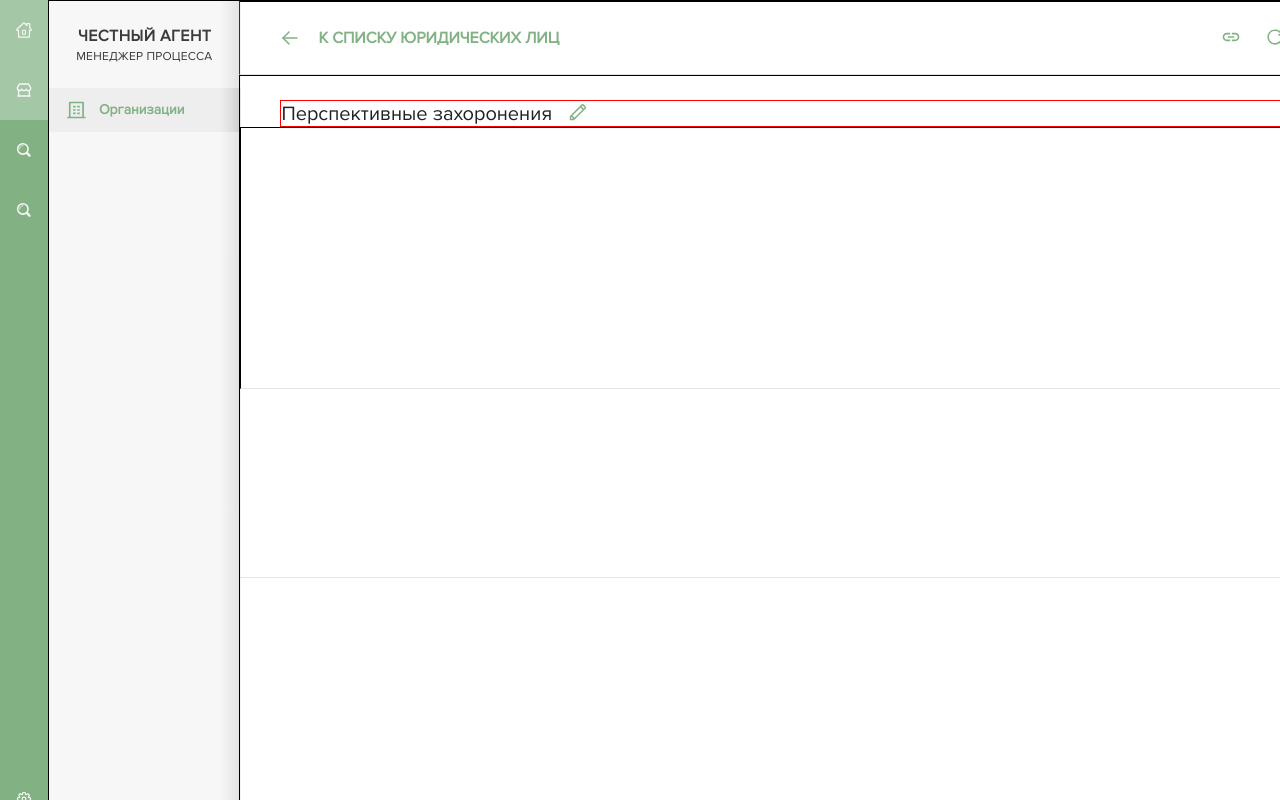
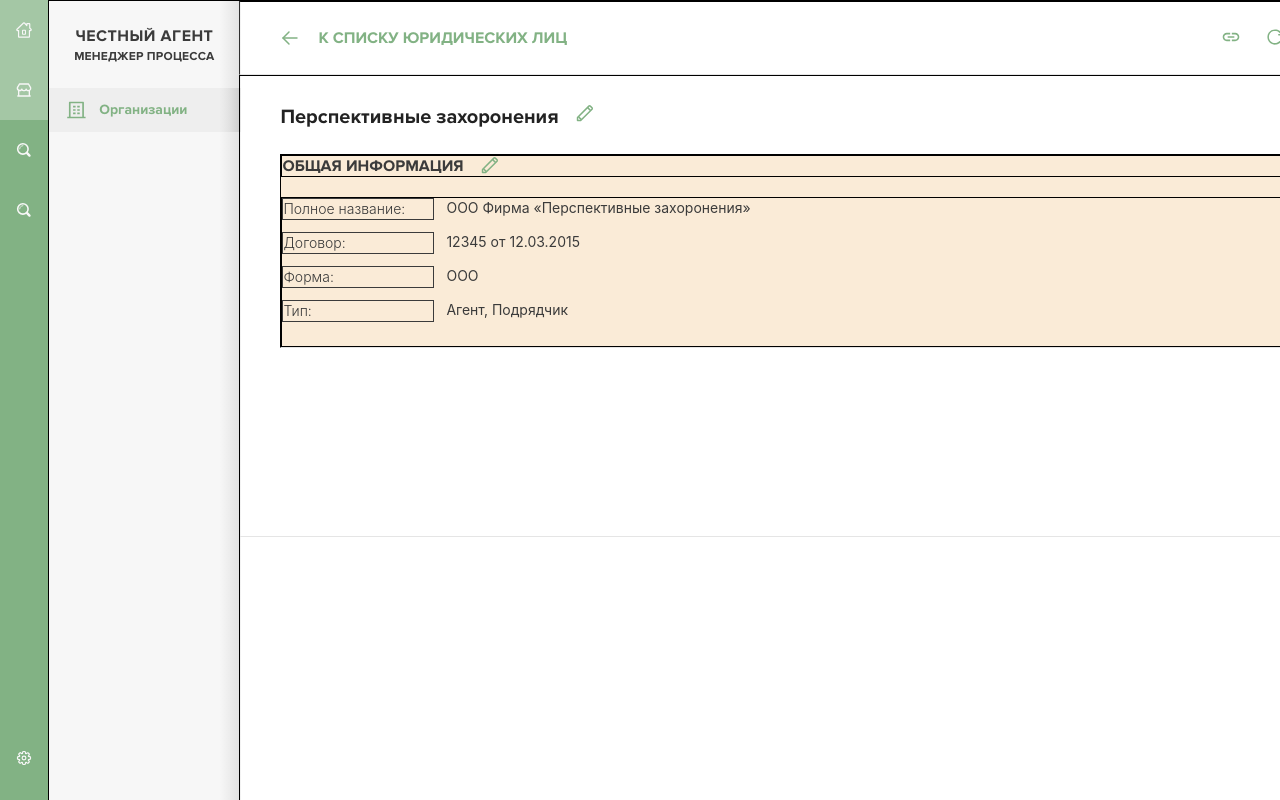
Before and after one commit to TichonovRoman/TestsTasks-Allfuneral, a React (Create React App) app: page /#/organization in a window 1280 px wide. Shown: the top 800 px of the page. Built offline with nearby package versions, Linux system fonts and the light colour scheme.

Commit message:
add burial block vision

```diff
--- /dev/null
+++ b/src/Header/Organization/MainPage/InfoBlock/BurialBlock/BurialBlock.module.scss
@@ -0,0 +1,82 @@
+@import "src/common/sass/variables";
+@import "src/common/sass/mixins";
+
+//@font-face {
+//  font-family: $textFontFamily;
+//  src: url('../../../../fonts/proximanova_regular.ttf');
+//}
+//@font-face {
+//  font-family: "Proxima Nova Light";
+//  src: url('../../../../fonts');
+//}
+
+
+.burialBlock {
+  //height: 180px;
+  border: 1px solid;
+  background-color: antiquewhite;
+  //min-width: 1088px;
+  //width: 100%;
+  border-bottom: 1px solid #E5E5E5;
+  margin-left: 40px;
+  margin-right: 40px;
+  margin-top: 24px;
+  display: flex;
+  flex-direction: column;
+
+  //padding-left: 40px;
+}
+
+.burialBlockName {
+  font-family: $textFontFamily;
+  font-style: normal;
+  font-weight: 300;
+  font-size: 16px;
+  line-height: 20px;
+  color: #3B3B3B;
+
+}
+
+.burialBlockNameBlock {
+  border: 1px solid;
+  display: flex;
+  height: 20px;
+  align-items: center;
+  margin-bottom: 20px;
+
+}
+
+.infoBlockNameRedactionButton {
+  @include infoBlockNameRedactionButton
+}
+
+.companyInformation {
+  border: 1px solid;
+  height: 148px;
+}
+.lineInfoWrapper {
+  display: flex;
+}
+
+.lineName {
+  width: 150px;
+  border: 1px solid;
+  margin-right: 12px;
+  margin-bottom: 12px;
+  font-style: normal;
+  font-weight: 300;
+  font-size: 14px;
+  line-height: 20px;
+  color: #3B3B3B;
+
+}
+
+.lineValue {
+  //font-family: $textFontFamily;
+  font-weight: 400;
+  font-size: 14px;
+  line-height: 20px;
+
+  color: #3B3B3B;
+
+}
--- /dev/null
+++ b/src/Header/Organization/MainPage/InfoBlock/BurialBlock/BurialBlock.tsx
@@ -0,0 +1,68 @@
+import React from 'react';
+import style from './BurialBlock.module.scss'
+import editIcon from "../../../../../icons/EditIcon.svg";
+import {useSelector} from "react-redux";
+import {AppRootReducerType} from "../../../../../redux/store";
+
+const BurialBlock = () => {
+
+    const onEditMode = () => {
+    }
+
+    const fullName =  useSelector<AppRootReducerType, string>((state: AppRootReducerType) => state.companies.name)
+    const contractNumber =  useSelector<AppRootReducerType, string>((state: AppRootReducerType) => state.companies.contract.no)
+    const contractData =  useSelector<AppRootReducerType, string>((state: AppRootReducerType) => state.companies.contract.issue_date)
+    const businessEntity =  useSelector<AppRootReducerType, string>((state: AppRootReducerType) => state.companies.businessEntity)
+    const type =  useSelector<AppRootReducerType, string[]>((state: AppRootReducerType) => state.companies.type)
+
+    const companiesTypeInfo = type.map((status)=> status ==='agent' ? 'Агент' : ' Подрядчик').toString()
+    //     = type.map((status) => {
+    //     return status
+    //     // status[1]
+    // })
+
+    const finishData = contractData.slice(0,10)
+    const year = finishData.substring(0,4)
+    const month = finishData.substring(5,7)
+    const day = finishData.substring(8,10)
+
+    return (
+        <div className={style.burialBlock}>
+            <div className={style.burialBlockNameBlock}>
+                <div className={style.burialBlockName}>ОБЩАЯ ИНФОРМАЦИЯ</div>
+
+                <button className={style.infoBlockNameRedactionButton} onClick={onEditMode}>
+                    <img src={editIcon}/>
+                </button>
+            </div>
+
+
+
+            <div className={style.companyInformation}>
+                <div className={style.lineInfoWrapper}>
+                    <div className={style.lineName}>Полное название:</div>
+                    <span className={style.lineValue}>{fullName}</span>
+                </div>
+                <div className={style.lineInfoWrapper}>
+                    <div className={style.lineName}>Договор:</div>
+                    <div className={style.lineValue}>{contractNumber} от {day}.{month}.{year}</div>
+                </div>
+                <div className={style.lineInfoWrapper}>
+                    <div className={style.lineName}>Форма:</div>
+                    <span className={style.lineValue}>{businessEntity}</span>
+                </div>
+                <div className={style.lineInfoWrapper}>
+                    <div className={style.lineName}>Тип:</div>
+                    <span className={style.lineValue}>{companiesTypeInfo}</span>
+                </div>
+
+            </div>
+
+
+        </div>
+
+
+    );
+};
+
+export default BurialBlock;
--- a/src/Header/Organization/MainPage/InfoBlock/InfoBlock.module.scss
+++ b/src/Header/Organization/MainPage/InfoBlock/InfoBlock.module.scss
@@ -14,17 +14,6 @@
   //padding-left: 40px;
   //padding-right: 40px;
 }
-
-.burialBlock {
-  height: 260px;
-  border: 1px solid;
-  //min-width: 1088px;
-  //width: 100%;
-  border-bottom: 1px solid #E5E5E5;
-
-  //padding-left: 40px;
-}
-
 .contactsBlock {
   //border: 1px solid;
   height: 188px;
--- a/src/Header/Organization/MainPage/InfoBlock/InfoBlock.tsx
+++ b/src/Header/Organization/MainPage/InfoBlock/InfoBlock.tsx
@@ -1,6 +1,7 @@
 import React from 'react';
 import style from './InfoBlock.module.scss';
 import InfoBlockName from "./InfoBlockName/InfoBlockName";
+import BurialBlock from "./BurialBlock/BurialBlock";
 
 
 const InfoBlock = () => {
@@ -11,9 +12,7 @@ const InfoBlock = () => {
         <div className={style.infoBlock}>
 
             <InfoBlockName/>
-
-            <div className={style.burialBlock}></div>
-
+            <BurialBlock/>
            <div className={style.contactsBlock}></div>
             <div className={style.photoBlock}></div>
 
--- a/src/Header/Organization/MainPage/InfoBlock/InfoBlockName/InfoBlockName.module.scss
+++ b/src/Header/Organization/MainPage/InfoBlock/InfoBlockName/InfoBlockName.module.scss
@@ -1,4 +1,5 @@
 @import "src/common/sass/variables";
+@import "src/common/sass/mixins";
 
 @font-face {
   font-family: $textFontFamily;
@@ -6,23 +7,59 @@
 }
 
 .infoBlockName {
-  border: 1px solid red;
+  //border: 1px solid red;
   font-family: $textFontFamily;
-  //font-style: normal;
-  //font-weight: 400;
+  height: 30px;
   margin-left: 40px;
   margin-top: 24px;
   font-size: 20px;
   line-height: 24px;
   color: #222222;
+  display: flex;
+  align-items: center;
+  font-weight: 400;
 
+}
+
+.editBlockName {
   display: flex;
   align-items: center;
 }
 
+.onEditInfoBlockName {
+  font-family: $textFontFamily;
+  //font-style: normal;
+  //font-weight: 400;
+  font-weight: 400;
+  font-size: 20px;
+  line-height: 24px;
+
+  color: #222222;
+}
+
+
+
 .infoBlockNameRedactionButton {
-  border: none;
-  background: none;
-  cursor: pointer;
-  margin-left: 10px;
+  @include infoBlockNameRedactionButton
 }
+
+.loginCancelButton {
+  @include LoginPageButton(#B9B9B9);
+  font-size: 12px;
+}
+
+.loginSaveButton {
+  @include LoginPageButton(#82B284);
+  font-size: 12px;
+}
+
+.loginCancelButton:hover {
+  @include LoginPageButton(#B9B9B9);
+  font-size: 12px;
+  transform: scale(1.1);
+}
+.loginSaveButton:hover {
+  @include LoginPageButton(#82B284);
+  font-size: 12px;
+  transform: scale(1.1);
+}
--- a/src/Header/Organization/MainPage/InfoBlock/InfoBlockName/InfoBlockName.tsx
+++ b/src/Header/Organization/MainPage/InfoBlock/InfoBlockName/InfoBlockName.tsx
@@ -1,25 +1,82 @@
-import React from 'react';
+import React, {useState} from 'react';
 import style from './InfoBlockName.module.scss';
-import {useSelector} from "react-redux";
+import inputStyle from '../../../../../LoginPage/Input/CustomInput.module.scss';
+import {useDispatch, useSelector} from "react-redux";
 import {AppRootReducerType} from "../../../../../redux/store";
 import editIcon from "../../../../../icons/EditIcon.svg"
-
+import DefaultInput from "../../../../../LoginPage/Input/DefaultInput/DefaultInput";
+import {EditNameInfoBlockAC} from "../../../../../redux/companies-reducer";
 
 const InfoBlockName = () => {
 
+    const dispatch: any = useDispatch()
+
     //отдельно вынести селекторы
 
-    const infoBlockName = useSelector((state: AppRootReducerType) => state.auth.infoBlockName)
+    const infoBlockName = useSelector((state: AppRootReducerType) => state.companies.infoBlockName)
+
+    const [valueInput, setValueInput] = useState<string>(infoBlockName)
+
+
+    const [isEditMode, setIsEditMode] = useState(false)
+    const onEditMode = () => {
+        setValueInput(infoBlockName)
+        setIsEditMode(true)
+    }
+    const offEditMode = () => {
+        setValueInput(infoBlockName)
+        setIsEditMode(false)
+    }
+
+    const onEditNameInfoBlockHandler = () => {
+        dispatch(EditNameInfoBlockAC(valueInput))
+        setValueInput(infoBlockName)
+        offEditMode()
+    }
 
     return (
         <div className={style.infoBlockName}>
-            {infoBlockName}
+            {
+                isEditMode
+                    ? <div className={style.editBlockName}>
+
+                        {valueInput ? <form>
+                                <div className={inputStyle.fieldset}>
+                                    <label className={inputStyle.labelName}>Наименование</label>
+                                    <DefaultInput title={"Наименование"}
+                                                  nameValue={valueInput}
+                                                  inputValueChangeHandler={(event)=> setValueInput(event.currentTarget.value)}/>
+                                </div>
+                            </form>
+                            : <DefaultInput title={"Наименование"}
+                                            nameValue={valueInput}
+                                            inputValueChangeHandler={(event)=> setValueInput(event.currentTarget.value)}/>
+
+                        }
 
 
-            <button className={style.infoBlockNameRedactionButton}>
-                <img src={editIcon}/>
-            </button>
+                        <button
+                            className={style.loginCancelButton}
+                            onClick={offEditMode}
 
+                        >ОТМЕНА</button>
+                        <button
+                            className={style.loginSaveButton}
+                            onClick={onEditNameInfoBlockHandler}
+
+                        >СОХРАНИТЬ</button>
+
+
+
+                    </div>
+
+                    : <div>
+                        {infoBlockName}
+                        <button className={style.infoBlockNameRedactionButton} onClick={onEditMode}>
+                            <img src={editIcon}/>
+                        </button>
+                    </div>
+            }
         </div>
 
     );
--- a/src/Header/Organization/SecondaryMenu/SecondaryMenu.module.scss
+++ b/src/Header/Organization/SecondaryMenu/SecondaryMenu.module.scss
@@ -1,9 +1,12 @@
+
+@font-face {
+    font-family: 'textFontFamily';
+    src: url('../../fonts/proximanova_regular.ttf');
+}
+
 @import "src/common/sass/variables";
 
-@font-face {
-    font-family: $textFontFamily;
-    src: url('../../fonts/proximanova_regular.ttf');
-}
+
 
 .secondaryMenu {
     width: 224px;
@@ -71,10 +74,10 @@
 .whichAgent {
     transform: matrix(-1, 0, 0, 1, 0, 0);
     font-family: $textFontFamily;
-    font-style: normal;
+    //font-style: normal;
     font-weight: 700;
     font-size: 16px;
-    /*line-height: 160%;*/
+    //line-height: 160%;
     letter-spacing: 0.03em;
     color: #3B3B3B;
 
--- a/src/LoginPage/LoginPage.module.scss
+++ b/src/LoginPage/LoginPage.module.scss
@@ -54,9 +54,9 @@
 
 .loginCancelButton:hover {
   @include LoginPageButton(#B9B9B9);
-  font-size: 17px;
+  transform: scale(1.1);
 }
 .loginSaveButton:hover {
   @include LoginPageButton(#82B284);
-  font-size: 17px;
+  transform: scale(1.1);
 }
--- a/src/common/sass/mixins.scss
+++ b/src/common/sass/mixins.scss
@@ -71,3 +71,10 @@
   border: 1px solid $color;
   border-radius: 2px;
 }
+
+@mixin infoBlockNameRedactionButton {
+  border: none;
+  background: none;
+  cursor: pointer;
+  margin-left: 10px;
+}
--- a/src/redux/store.ts
+++ b/src/redux/store.ts
@@ -4,7 +4,7 @@ import {legacy_createStore as createStore} from 'redux'
 import {companiesReducer} from "./companies-reducer";
 
 const rootReducer = combineReducers({
-    auth: companiesReducer,
+    companies: companiesReducer,
   })
 
 
```
Also changed, not shown: src/common/sass/variables.scss (+11 -0 lines), src/redux/companies-reducer.ts (+11 -1 lines).
